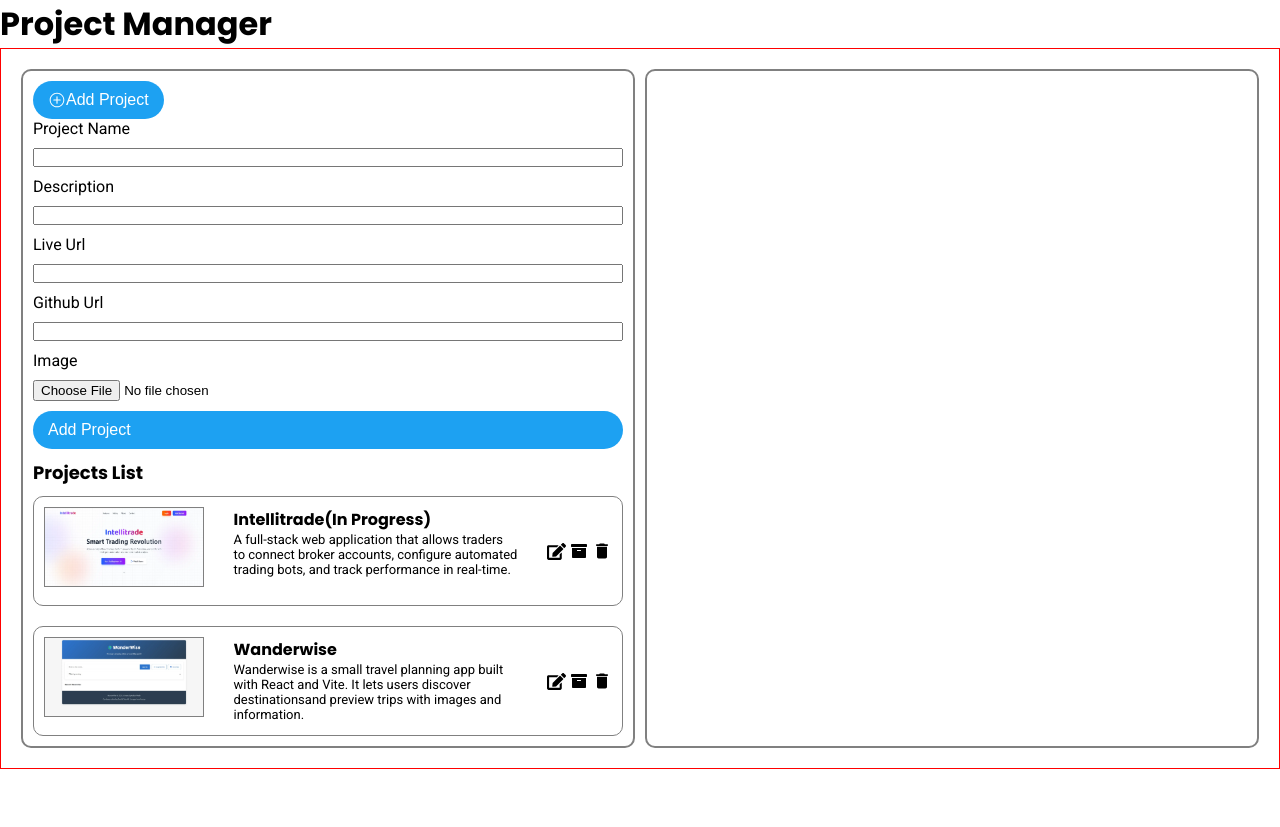
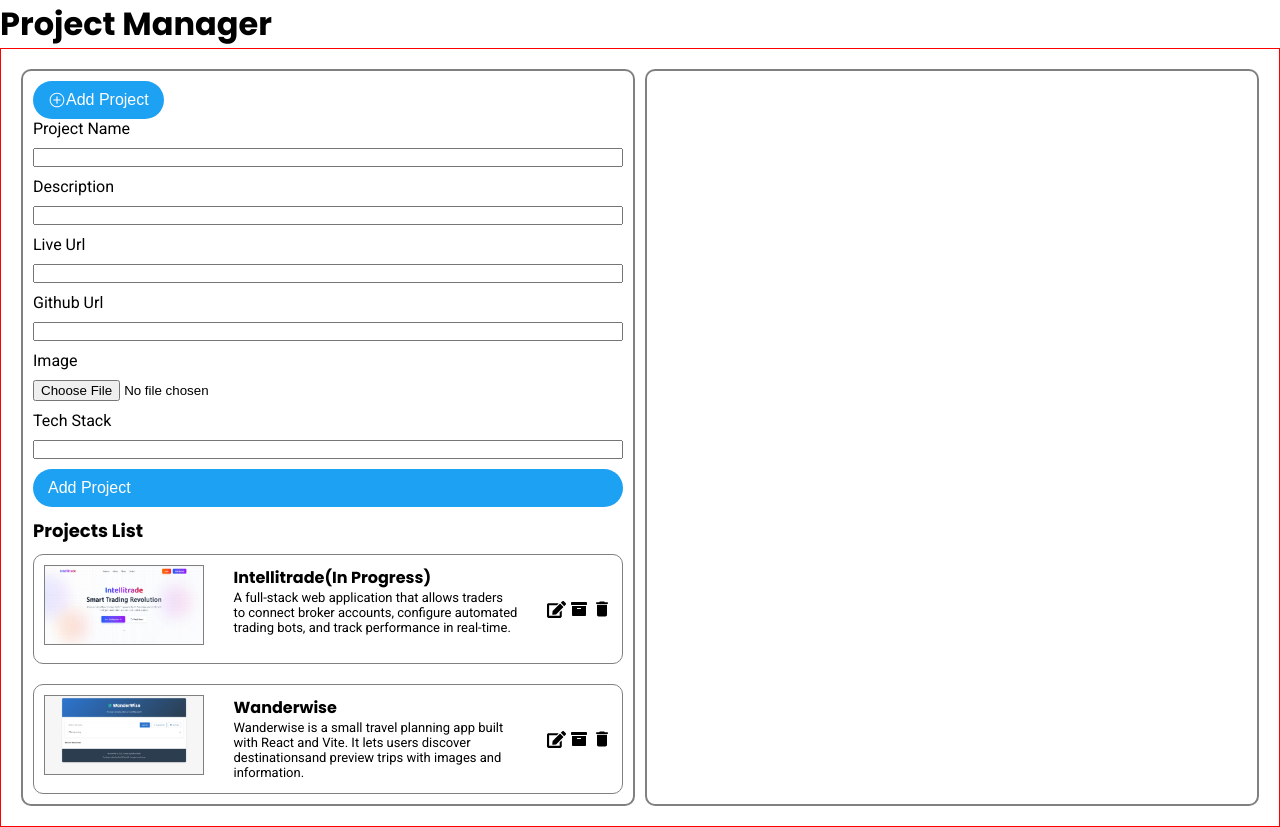
Before and after one commit to Arthur-Weale/portfolio, a React (Vite) app: page /admin in a window 1280 px wide. Both pictures are taken after a click on the button "Add Project". Before the commit the page ends 800 px from the top, so only its background shows below. Built offline with nearby package versions, Linux system fonts and the light colour scheme.

Commit message:
Added tech stack input box

```diff
--- a/src/view/components/ui/AddProjectForm.jsx
+++ b/src/view/components/ui/AddProjectForm.jsx
@@ -6,7 +6,8 @@ function AddProject({isActive}){
     description: "",
     live: "",
     github: "",
-    image : null
+    image : null,
+    stack: ""
   });
 
   const handleChange = (e)=>{
@@ -54,6 +55,7 @@ function AddProject({isActive}){
       live: formData.live,
       github: formData.github,
       image: cloudResult.secure_url,
+      stack: formData.stack.split(",").map(item => item.trim())
     };
 
     console.log(projectData.image)
@@ -79,19 +81,58 @@ function AddProject({isActive}){
       onSubmit={handleSubmit}
     >
       <label htmlFor="name">Project Name</label>
-      <input type="text" id="name" name="name" value={formData.name}  onChange={handleChange}/>
+      <input
+        type="text"
+        id="name"
+        name="name"
+        value={formData.name}
+        onChange={handleChange}
+      />
 
       <label htmlFor="description">Description</label>
-      <input type="text" id="description" name="description"  value={formData.description} onChange={handleChange}/>
+      <input
+        type="text"
+        id="description"
+        name="description"
+        value={formData.description}
+        onChange={handleChange}
+      />
 
       <label htmlFor="live">Live Url</label>
-      <input type="text" id="live" name="live" value={formData.live} onChange={handleChange}/>
+      <input
+        type="text"
+        id="live"
+        name="live"
+        value={formData.live}
+        onChange={handleChange}
+      />
 
       <label htmlFor="github">Github Url</label>
-      <input type="text" id="github" name="github" value={formData.github} onChange={handleChange}/>
+      <input
+        type="text"
+        id="github"
+        name="github"
+        value={formData.github}
+        onChange={handleChange}
+      />
 
       <label htmlFor="image">Image</label>
-      <input type="file" accept="image/*" id="image" name="image" onChange={handleChange}/>
+      <input
+        type="file"
+        accept="image/*"
+        id="image"
+        name="image"
+        onChange={handleChange}
+      />
+
+      <label htmlFor="live">Tech Stack</label>
+      <input
+        type="text"
+        id="stack"
+        name="stack"
+        value={formData.stack}
+        onChange={handleChange}
+      />
       <button
         className="add-project-btn"
         type="submit"
```
